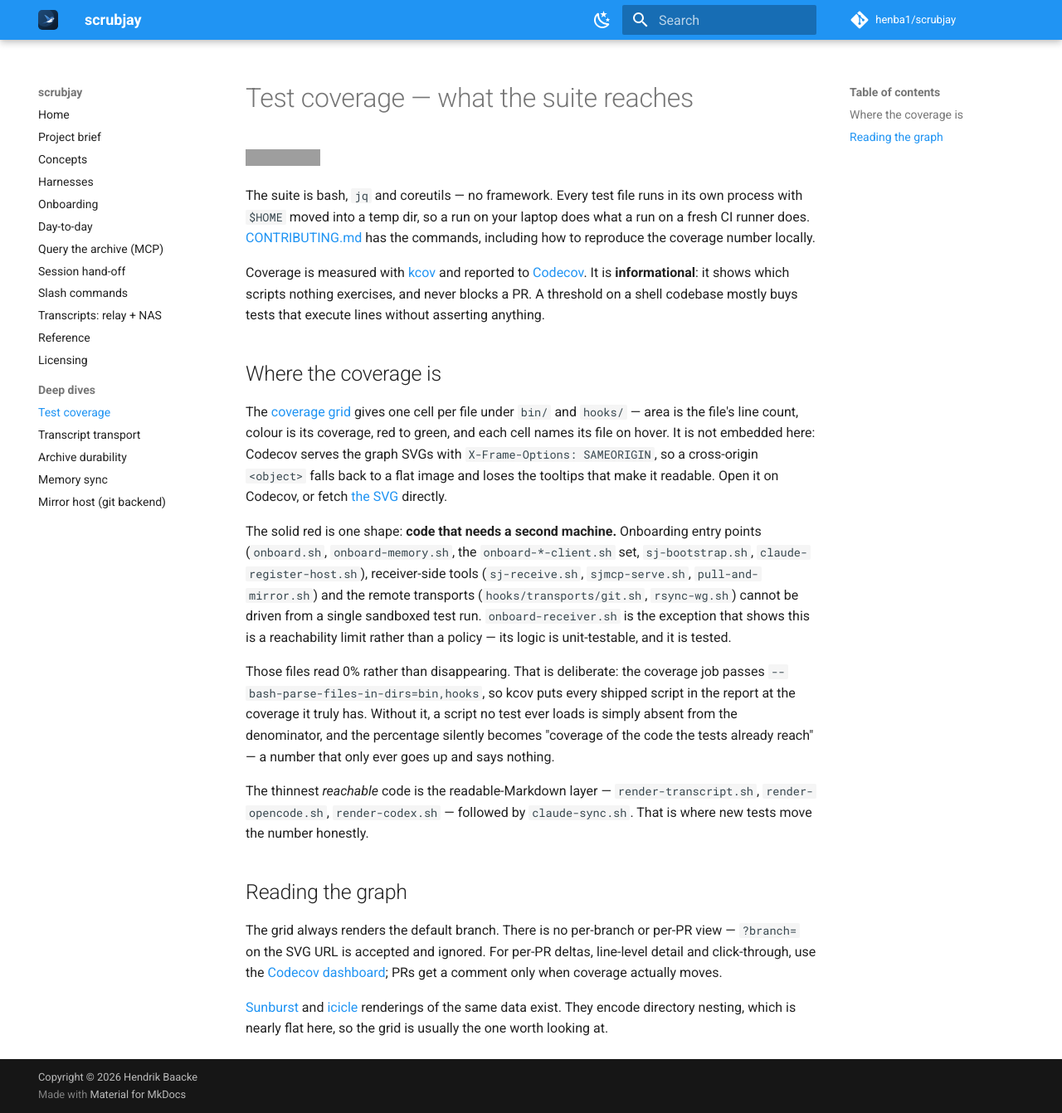
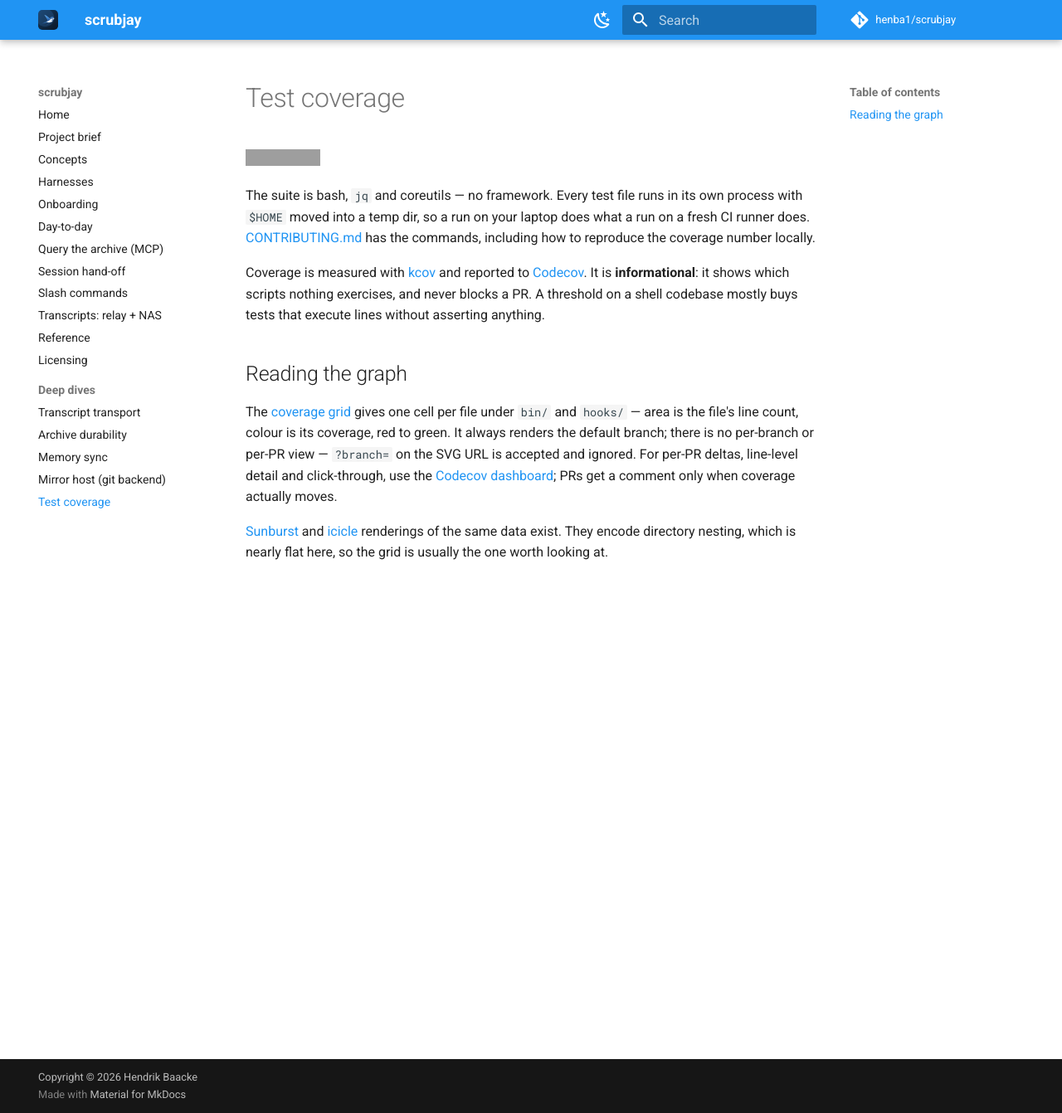
Before and after one commit to henba1/scrubjay, an MkDocs documentation site: the page built from docs/testing.md, in a window 1280 px wide and 1342 px high. Shown: the whole window at 83% size. Built offline with MkDocs 1.6.1 and Material for MkDocs 9.7.7, drawn with Linux system fonts in a browser that asks for light colours; comment, search, counter and statistics services are not loaded; grey boxes are pictures that could not be loaded.

Commit message:
docs: drop the coverage-shape section, move Test coverage last
"Where the coverage is" explained why the number looks the way it does — which
files the suite structurally cannot reach, and what --bash-parse-files-in-dirs
does to the denominator. That is commentary on the measurement, not something a
user, contributor or admin needs from the docs site; it belongs in the workflow
comments where it already lives.

What remains is the part that answers a question someone actually arrives with:
how the suite runs, that coverage is informational, and where to read the graph.
"Reading the graph" absorbs the grid's description, since the removed section
was what introduced it. Nav moves the page to the end of Deep dives.

Co-Authored-By: Claude <noreply@anthropic.com>

```diff
--- a/docs/testing.md
+++ b/docs/testing.md
@@ -1,4 +1,4 @@
-# Test coverage — what the suite reaches
+# Test coverage
 
 [![codecov](https://codecov.io/gh/henba1/scrubjay/branch/main/graph/badge.svg)](https://codecov.io/gh/henba1/scrubjay)
 
@@ -11,36 +11,13 @@ Coverage is measured with [kcov][kcov] and reported to [Codecov][codecov]. It is
 it shows which scripts nothing exercises, and never blocks a PR. A threshold on a shell codebase
 mostly buys tests that execute lines without asserting anything.
 
-## Where the coverage is
-
-The [coverage grid][codecov] gives one cell per file under `bin/` and `hooks/` — area is the file's
-line count, colour is its coverage, red to green, and each cell names its file on hover. It is not
-embedded here: Codecov serves the graph SVGs with `X-Frame-Options: SAMEORIGIN`, so a cross-origin
-`<object>` falls back to a flat image and loses the tooltips that make it readable. Open it on
-Codecov, or fetch [the SVG][grid] directly.
-
-The solid red is one shape: **code that needs a second machine.** Onboarding entry points
-(`onboard.sh`, `onboard-memory.sh`, the `onboard-*-client.sh` set, `sj-bootstrap.sh`,
-`claude-register-host.sh`), receiver-side tools (`sj-receive.sh`, `sjmcp-serve.sh`,
-`pull-and-mirror.sh`) and the remote transports (`hooks/transports/git.sh`, `rsync-wg.sh`) cannot be
-driven from a single sandboxed test run. `onboard-receiver.sh` is the exception that shows this is a
-reachability limit rather than a policy — its logic is unit-testable, and it is tested.
-
-Those files read 0% rather than disappearing. That is deliberate: the coverage job passes
-`--bash-parse-files-in-dirs=bin,hooks`, so kcov puts every shipped script in the report at the
-coverage it truly has. Without it, a script no test ever loads is simply absent from the
-denominator, and the percentage silently becomes "coverage of the code the tests already reach" —
-a number that only ever goes up and says nothing.
-
-The thinnest *reachable* code is the readable-Markdown layer — `render-transcript.sh`,
-`render-opencode.sh`, `render-codex.sh` — followed by `claude-sync.sh`. That is where new tests move
-the number honestly.
-
 ## Reading the graph
 
-The grid always renders the default branch. There is no per-branch or per-PR view — `?branch=` on
-the SVG URL is accepted and ignored. For per-PR deltas, line-level detail and click-through, use the
-[Codecov dashboard][codecov]; PRs get a comment only when coverage actually moves.
+The [coverage grid][grid] gives one cell per file under `bin/` and `hooks/` — area is the file's
+line count, colour is its coverage, red to green. It always renders the default branch; there is no
+per-branch or per-PR view — `?branch=` on the SVG URL is accepted and ignored. For per-PR deltas,
+line-level detail and click-through, use the [Codecov dashboard][codecov]; PRs get a comment only
+when coverage actually moves.
 
 [Sunburst][sunburst] and [icicle][icicle] renderings of the same data exist. They encode directory
 nesting, which is nearly flat here, so the grid is usually the one worth looking at.
--- a/mkdocs.yml
+++ b/mkdocs.yml
@@ -89,8 +89,8 @@ nav:
   - Reference: reference.md
   - Licensing: licensing.md
   - Deep dives:
-      - Test coverage: testing.md
       - Transcript transport: transcript-transport.md
       - Archive durability: durability.md
       - Memory sync: memory-sync.md
       - Mirror host (git backend): mirror-host.md
+      - Test coverage: testing.md
```
